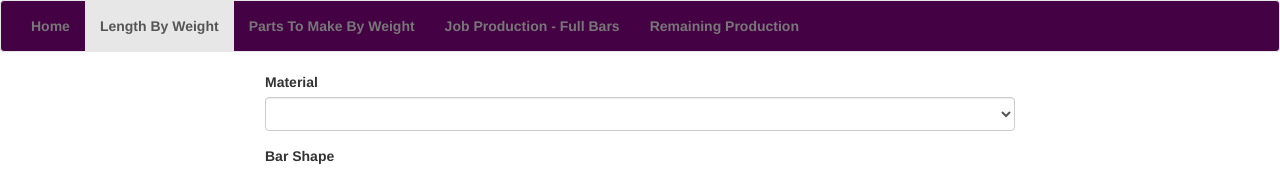
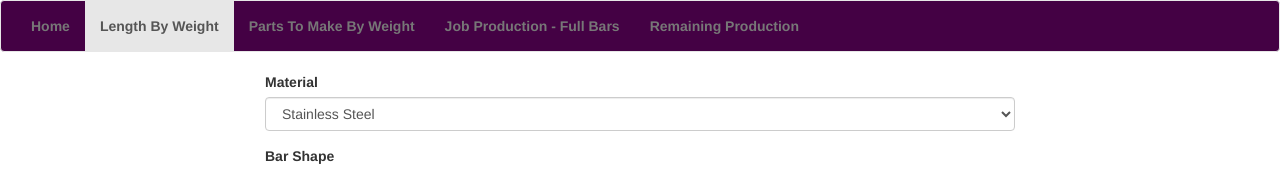
Before and after one commit to DomTripodi93/LatheProductionCalculator, an Angular app: page /length in a window 1280 px wide. Shown: the top 169 px of the page. Built offline with nearby package versions, Linux system fonts and the light colour scheme.

Commit message:
Update length.component.html
Updated for removed materials Array

```diff
--- a/src/app/calculator/by-weight/length/length.component.html
+++ b/src/app/calculator/by-weight/length/length.component.html
@@ -9,7 +9,7 @@
               formControlName='material'
               id="material"
               class="form-control">
-              <option *ngFor = "let mat of calc.materials">{{mat}}</option>
+              <option *ngFor = "let mat of calc.densities">{{mat.material}}</option>
             </select>
           </div>
           <div class='form-group'>
```
